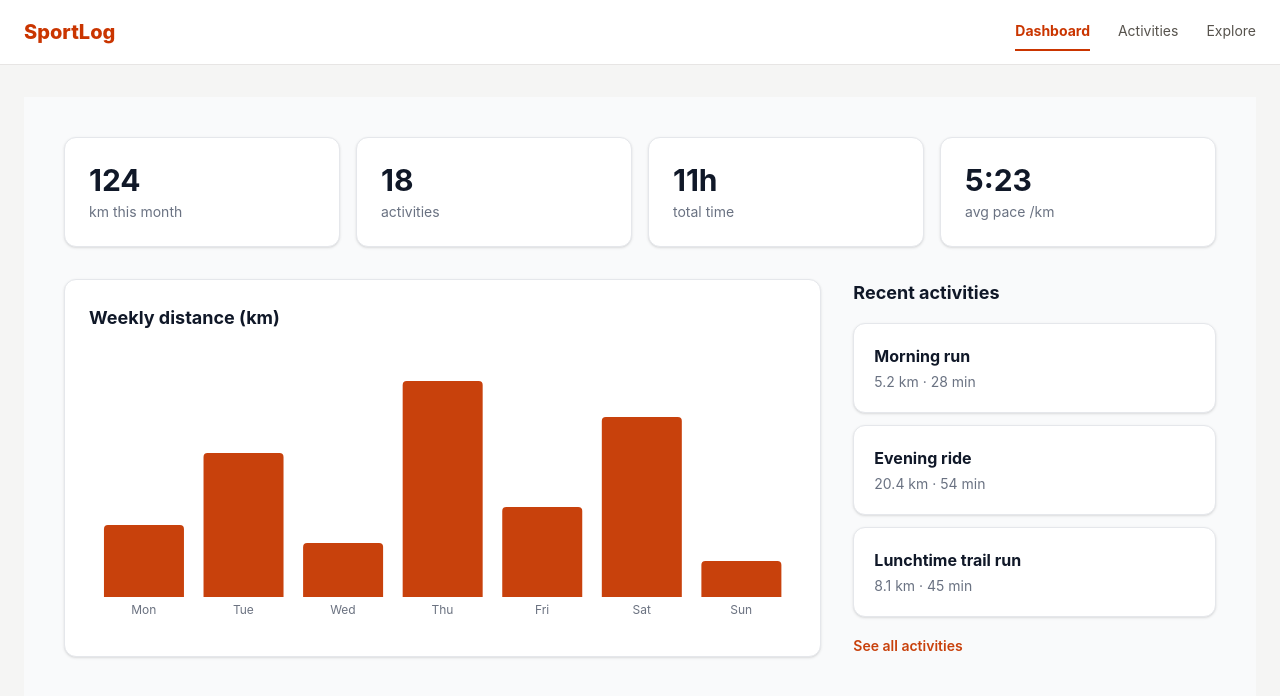
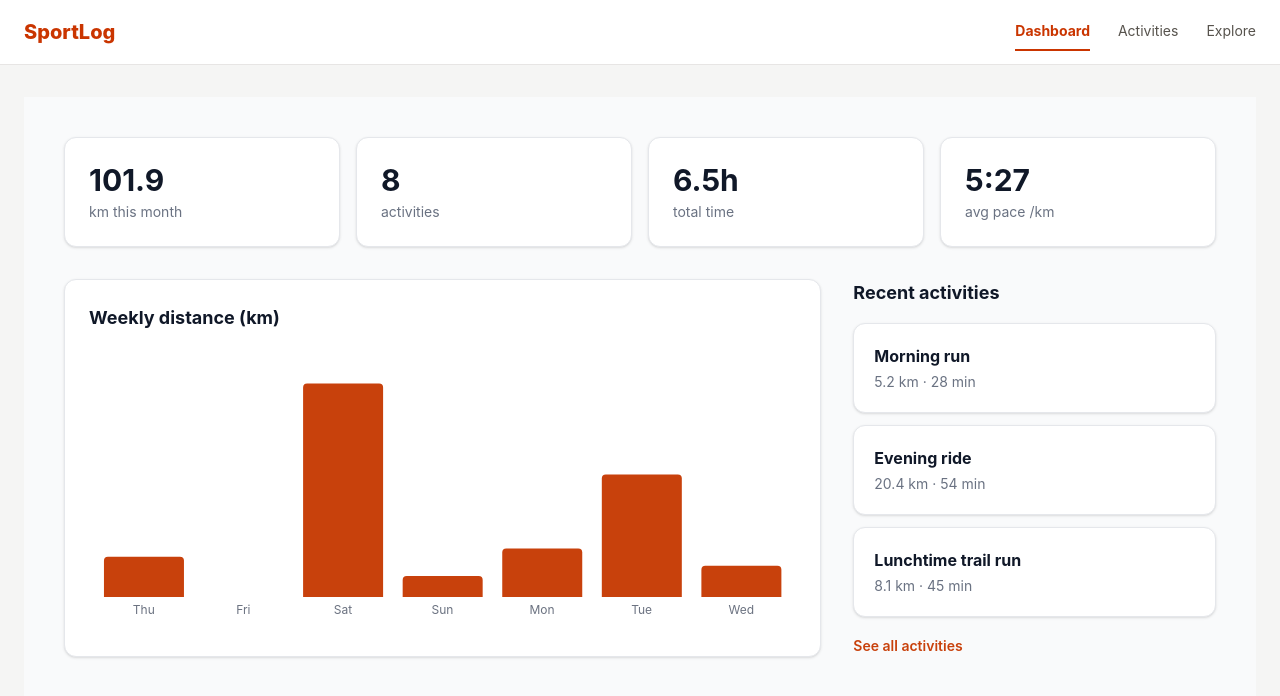
Before and after one commit to nolann-alt/WOH-Final-Project, a React (Vite) app: page /activities/1 in a window 1280 px wide. Shown: the top 696 px of the page. Built offline with nearby package versions, Linux system fonts and the light colour scheme.

Commit message:
feat: update dashboard with real data

```diff
--- a/public/activities.json
+++ b/public/activities.json
@@ -5,7 +5,14 @@
     "type": "Run",
     "distance": 5200,
     "moving_time": 1680,
-    "start_date": "2026-11-08T07:30:00Z"
+    "start_date": "2026-11-11T07:30:00Z",
+    "description": "Easy morning run around the park.",
+    "location": "Paris",
+    "calories": 430,
+    "heart_rate": 145,
+    "cadence": 168,
+    "power": null,
+    "route": []
   },
   {
     "id": 2,
@@ -13,7 +20,14 @@
     "type": "Ride",
     "distance": 20400,
     "moving_time": 3240,
-    "start_date": "2026-11-07T18:00:00Z"
+    "start_date": "2026-11-10T18:00:00Z",
+    "description": "Relaxed cycling ride through the city.",
+    "location": "Paris",
+    "calories": 720,
+    "heart_rate": 138,
+    "cadence": 82,
+    "power": 185,
+    "route": []
   },
   {
     "id": 3,
@@ -21,6 +35,88 @@
     "type": "Run",
     "distance": 8100,
     "moving_time": 2700,
-    "start_date": "2026-11-05T12:15:00Z"
+    "start_date": "2026-11-09T12:15:00Z",
+    "description": "Trail run with a few uphill sections.",
+    "location": "Vincennes",
+    "calories": 680,
+    "heart_rate": 152,
+    "cadence": 165,
+    "power": null,
+    "route": []
+  },
+  {
+    "id": 4,
+    "name": "Short recovery run",
+    "type": "Run",
+    "distance": 3500,
+    "moving_time": 1320,
+    "start_date": "2026-11-08T09:00:00Z",
+    "description": "Slow recovery run after a busy week.",
+    "location": "Paris",
+    "calories": 280,
+    "heart_rate": 132,
+    "cadence": 162,
+    "power": null,
+    "route": []
+  },
+  {
+    "id": 5,
+    "name": "Long weekend ride",
+    "type": "Ride",
+    "distance": 35600,
+    "moving_time": 6120,
+    "start_date": "2026-11-07T08:30:00Z",
+    "description": "Long ride outside the city.",
+    "location": "Boulogne-Billancourt",
+    "calories": 1150,
+    "heart_rate": 142,
+    "cadence": 85,
+    "power": 201,
+    "route": []
+  },
+  {
+    "id": 6,
+    "name": "Tempo run",
+    "type": "Run",
+    "distance": 6700,
+    "moving_time": 1980,
+    "start_date": "2026-11-05T17:45:00Z",
+    "description": "Tempo training with three faster sections.",
+    "location": "Paris",
+    "calories": 590,
+    "heart_rate": 158,
+    "cadence": 174,
+    "power": null,
+    "route": []
+  },
+  {
+    "id": 7,
+    "name": "Park walk",
+    "type": "Walk",
+    "distance": 4200,
+    "moving_time": 3300,
+    "start_date": "2026-11-03T14:00:00Z",
+    "description": "Easy walk in the park.",
+    "location": "Vincennes",
+    "calories": 220,
+    "heart_rate": 105,
+    "cadence": 112,
+    "power": null,
+    "route": []
+  },
+  {
+    "id": 8,
+    "name": "Hill cycling session",
+    "type": "Ride",
+    "distance": 18200,
+    "moving_time": 3000,
+    "start_date": "2026-11-01T10:00:00Z",
+    "description": "Cycling session with several hill climbs.",
+    "location": "Montreuil",
+    "calories": 760,
+    "heart_rate": 149,
+    "cadence": 78,
+    "power": 220,
+    "route": []
   }
 ]
--- a/src/components/Dashboard.jsx
+++ b/src/components/Dashboard.jsx
@@ -3,17 +3,6 @@ import { Link } from "react-router-dom";
 import { BarChart, Bar, XAxis, ResponsiveContainer } from "recharts";
 import StatTile from "../components/StatTile";
 import { getActivities } from "../utils/activitiesStorage";
-
-// Sample fallback bar chart data matching days Mon-Sun
-const weeklyData = [
-    { day: "Mon", km: 4 },
-    { day: "Tue", km: 8 },
-    { day: "Wed", km: 3 },
-    { day: "Thu", km: 12 },
-    { day: "Fri", km: 5 },
-    { day: "Sat", km: 10 },
-    { day: "Sun", km: 2 },
-];
 
 export default function Dashboard() {
     const [activities, setActivities] = useState([]);
@@ -49,18 +38,110 @@ export default function Dashboard() {
         return <div className="p-8 text-center text-red-500">Error: {error}</div>;
     }
 
-    // Take the 3 most recent activities for the sidebar list
-    const recentActivities = activities.slice(0, 3);
+    // Calculate monthly stats for the dashboard
+    const now = new Date();
+    const currentMonth = now.getMonth();
+    const currentYear = now.getFullYear();
+
+    // Filter activities for the current month and year
+    const monthlyActivities = activities.filter((activity) => {
+        const date = new Date(activity.start_date);
+
+        // Check if the activity's month and year match the current month and year
+        return (
+            date.getMonth() === currentMonth &&
+            date.getFullYear() === currentYear
+        );
+    });
+
+    // Filter running activities for the current month
+    const runningActivities = monthlyActivities.filter(
+        (activity) => activity.type === "Run"
+    );
+
+    // Calculate total distance and time for running activities
+    const runningDistance = runningActivities.reduce(
+        (total, activity) => total + activity.distance,
+        0
+    );
+
+    // Calculate total moving time for running activities
+    const runningTime = runningActivities.reduce(
+        (total, activity) => total + activity.moving_time,
+        0
+    );
+
+    // Calculate total distance and time for the current month
+    const monthlyDistance = monthlyActivities.reduce(
+        (total, activity) => total + activity.distance,
+        0
+    );
+
+    // Calculate total moving time for the current month
+    const totalTime = monthlyActivities.reduce(
+        (total, activity) => total + activity.moving_time,
+        0
+    );
+
+    // Convert total distance to kilometers and total time to hours for display
+    const totalDistanceKm = (monthlyDistance / 1000).toFixed(1);
+    const totalHours = (totalTime / 3600).toFixed(1);
+
+    // Calculate average pace only for running activities
+    const averagePace =
+        runningDistance > 0
+            ? runningTime / 60 / (runningDistance / 1000)
+            : 0;
+
+    // Format average pace as minutes and seconds
+    const paceMinutes = Math.floor(averagePace);
+    const paceSeconds = Math.round((averagePace - paceMinutes) * 60);
+
+    const paceText = `${paceMinutes}:${String(paceSeconds).padStart(2, "0")}`;
+
+    // Prepare weekly data for the bar chart (last 7 days)
+    const weeklyData = Array.from({ length: 7 }, (_, index) => {
+        const date = new Date();
+        date.setDate(date.getDate() - (6 - index));
+
+        // Calculate total distance for each day
+        const distance = activities
+            .filter((activity) => {
+                const activityDate = new Date(activity.start_date);
+
+                // Check if the activity's date matches the current date in the loop
+                return activityDate.toDateString() === date.toDateString();
+            })
+            // Sum the distances of all activities for that day
+            // This function takes the total distance and adds the distance of each activity to it
+            .reduce((total, activity) => total + activity.distance, 0);
+
+        // Return an object with the day of the week and distance in kilometers
+        return {
+            day: date.toLocaleDateString("en-US", { weekday: "short" }),
+            km: Number((distance / 1000).toFixed(1)),
+        };
+    });
+
+    // Get the 3 most recent activities for the side panel
+    const recentActivities = [...activities]
+        .sort(
+            (a, b) => new Date(b.start_date) - new Date(a.start_date)
+        )
+        .slice(0, 3); // Sort by date descending and take the first 3
 
     return (
         <div className="bg-gray-50 min-h-screen p-6 md:p-10 font-sans">
             <div className="max-w-6xl mx-auto space-y-8">
                 {/* Top 4 Stat Tiles Grid (the reusable component) */}
                 <div className="grid grid-cols-1 sm:grid-cols-2 md:grid-cols-4 gap-4">
-                    <StatTile title="124" label="km this month" />
-                    <StatTile title="18" label="activities" />
-                    <StatTile title="11h" label="total time" />
-                    <StatTile title="5:23" label="avg pace /km" />
+                    <StatTile title={totalDistanceKm} label="km this month" />
+                    <StatTile
+                        title={String(monthlyActivities.length)}
+                        label="activities"
+                    />
+                    <StatTile title={`${totalHours}h`} label="total time" />
+                    <StatTile title={paceText} label="avg pace /km" />
                 </div>
 
                 {/* Main Content Grid: Chart (2/3 width) + Recent Activities (1/3 width) */}
```
